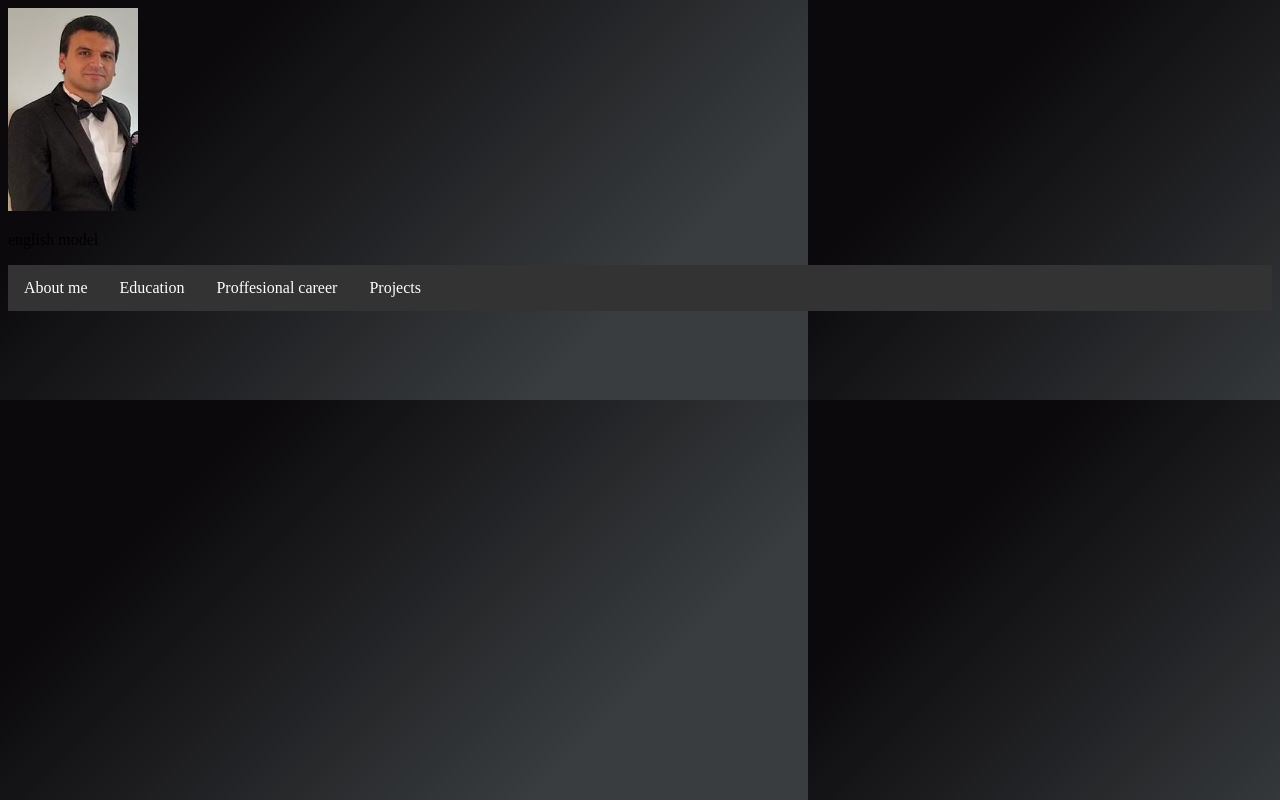
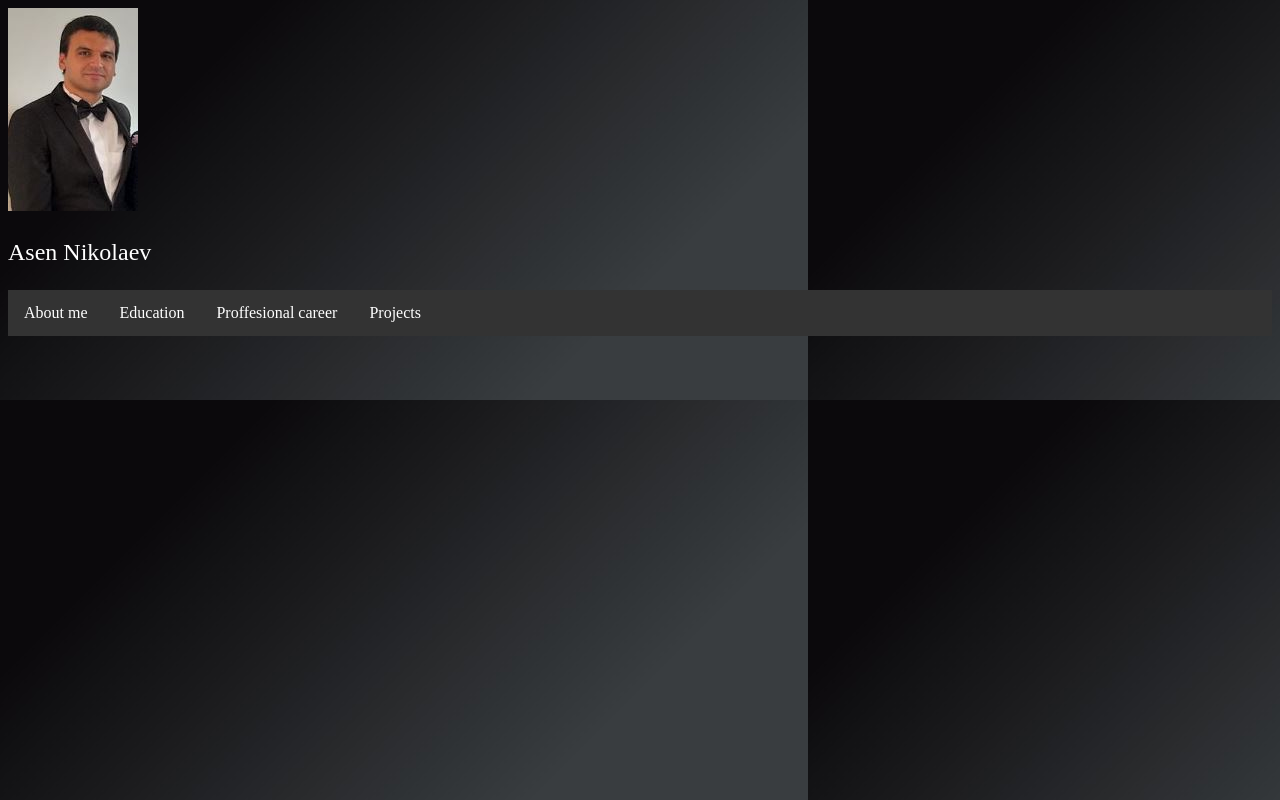
Before and after one commit to asen1995/asen-nikolaev-web-site, an Angular app: page / in a window 1280 px wide. Built offline with nearby package versions, Linux system fonts and the light colour scheme.

Commit message:
optimize central photo and name

```diff
--- a/src/app/home-screen/home-screen.component.html
+++ b/src/app/home-screen/home-screen.component.html
@@ -1,10 +1,9 @@
-<div>
-    <img src="/assets/asen-costume.jpg" />
-</div>
-
 <div id="adminDiv" *ngIf="bgLanguage">
 
-    <p>български модел</p>
+    <div class="pic-name">
+        <img src="/assets/asen-costume.jpg" />
+        <p class="text-name">Асен Николаев</p>
+    </div>
 
 
     <ul>
@@ -18,8 +17,12 @@
 
 <div id="adminDiv" *ngIf="enLanguage">
 
-    <p>english model</p>
 
+
+    <div class="pic-name">
+        <img src="/assets/asen-costume.jpg" />
+        <p class="text-name">Asen Nikolaev</p>
+    </div>
 
     <ul>
         <li><a href="#home">About me</a></li>
--- a/src/app/home-screen/home-screen.component.scss
+++ b/src/app/home-screen/home-screen.component.scss
@@ -1,3 +1,9 @@
+.text-name{
+  color:white;
+  font-size: 150%;
+}
+
+
 ul {
     list-style-type: none;
     margin: 0;
```
